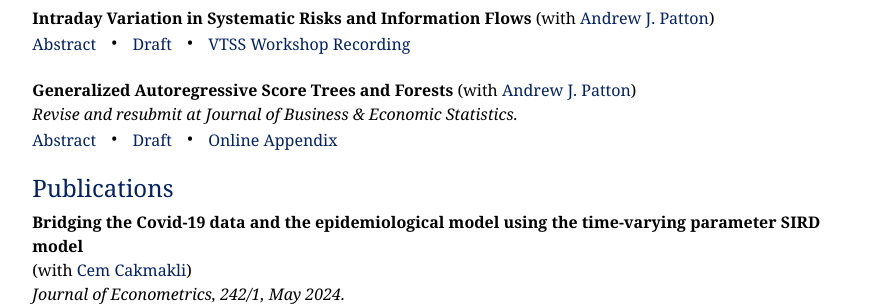
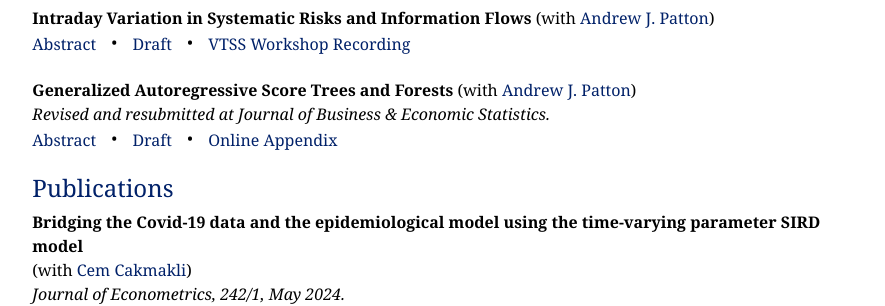
Before and after one commit to yasin-simsek/yasin-simsek.github.io, a Jekyll site: the page built from research.md, in a window 1280 px wide. Shown: the part 418-724 px from the top of the page, without its empty margins (197-1082 px from the left). Built offline with Jekyll 4.4.1, drawn with Linux system fonts in a browser that asks for light colours.

Commit message:
research update

```diff
--- a/research.md
+++ b/research.md
@@ -67,7 +67,7 @@ title: "Research"
 **Generalized Autoregressive Score Trees and Forests**
 (with <a href="https://public.econ.duke.edu/~ap172/" class="no-underline">Andrew J. Patton</a>)
 <br>
-*Revise and resubmit at Journal of Business & Economic Statistics.*
+*Revised and resubmitted at Journal of Business & Economic Statistics.*
 <br>
 <span class="abstract-toggle" onclick="toggleAbstract(this)">Abstract</span> <span class="middot">&middot;</span> <a href="https://papers.ssrn.com/sol3/papers.cfm?abstract_id=4459756" class="no-underline">Draft</a> <span class="middot">&middot;</span> <a href="assets/documents/Patton_Simsek_GAS_tree_APPENDIX.pdf" class="no-underline">Online Appendix</a> <span class="abstract-content">  *We propose methods to improve the forecasts from generalized autoregressive score (GAS) models (Creal et. al, 2013; Harvey, 2013) by localizing their parameters using decision trees and random forests. These methods avoid the curse of dimensionality faced by kernel-based approaches, and allow one to draw on information from multiple state variables simultaneously. We apply the new models to four distinct empirical analyses, and in all applications the proposed new methods significantly outperform the baseline GAS model. In our applications to stock return volatility and density prediction, the optimal GAS tree model reveals a leverage effect and a variance risk premium effect. Our study of stock-bond dependence finds evidence of a flight-to-quality effect in the optimal GAS forest forecasts, while our analysis of high-frequency trade durations uncovers a volume-volatility effect.*</span>
 
```
